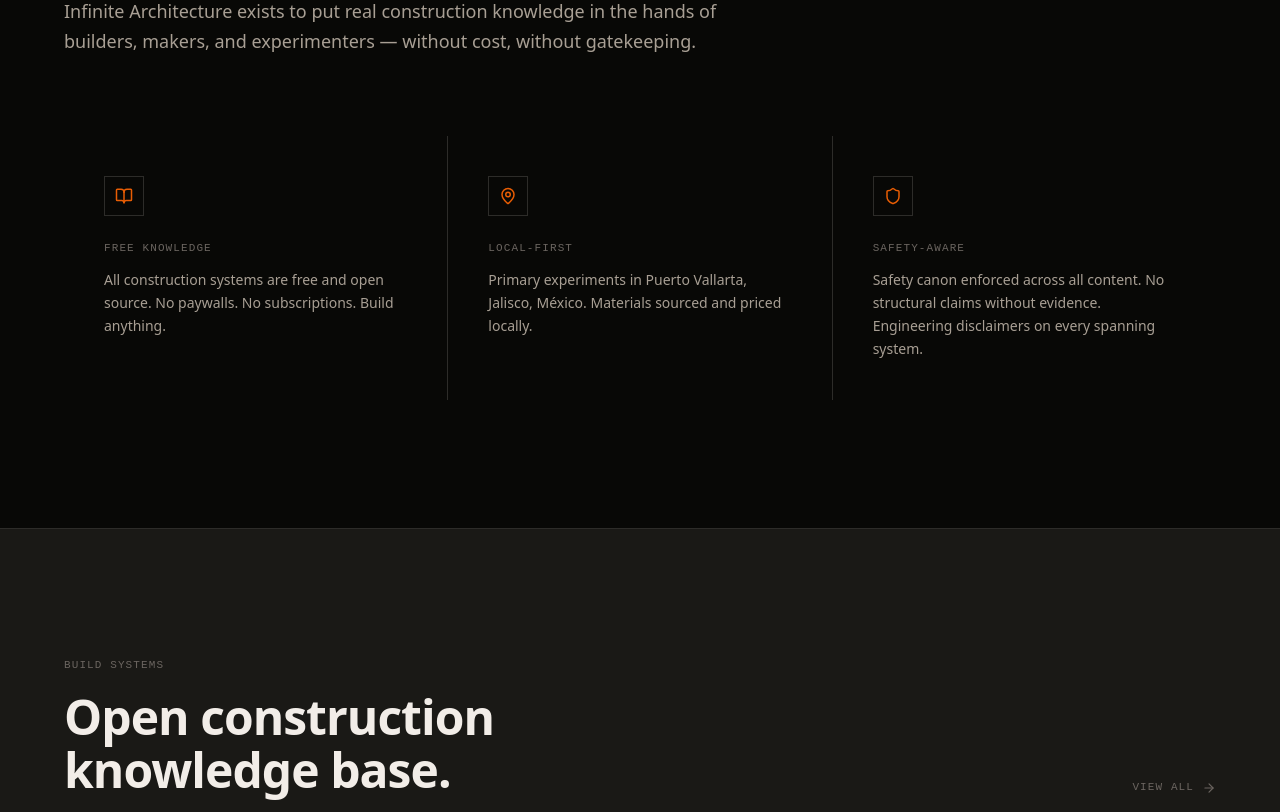
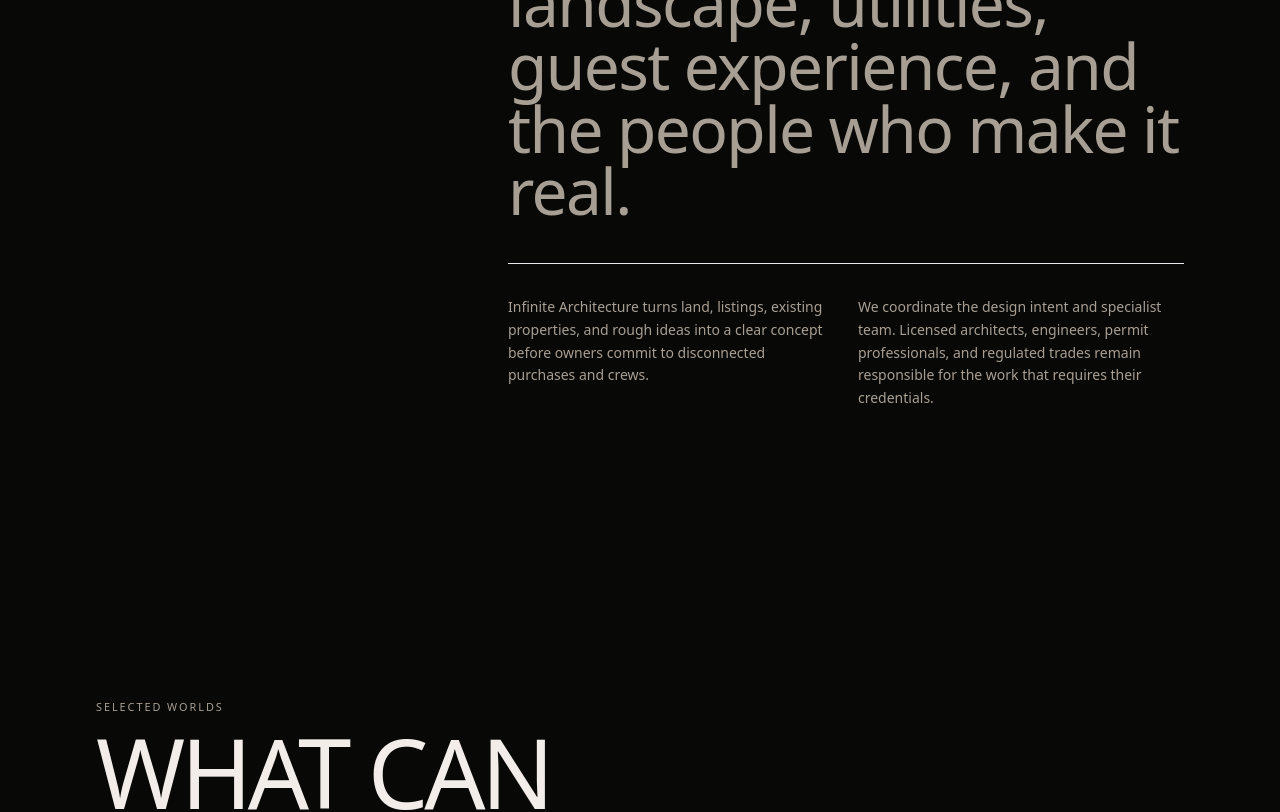
Before and after one commit to executiveusa/infinite-architecture-, a Next.js app: page / in a window 1280 px wide. Shown: the part 1160-1972 px from the top of the page. Built offline with nearby package versions, Linux system fonts and the light colour scheme.

Commit message:
feat: switch homepage to commercial studio experience

```diff
--- a/app/page.tsx
+++ b/app/page.tsx
@@ -1,28 +1,5 @@
-import Hero from '@/components/landing/Hero'
-import Mission from '@/components/landing/Mission'
-import BuildSystemGrid from '@/components/landing/BuildSystemGrid'
-import MaterialLab from '@/components/landing/MaterialLab'
-import FieldNotesPreview from '@/components/landing/FieldNotesPreview'
-import AgentTeaser from '@/components/landing/AgentTeaser'
-import { getBuildSystems, getMaterials } from '@/lib/data'
+import StudioHome from '@/components/landing/StudioHome'
 
-export default async function HomePage() {
-  const [buildSystems, materials] = await Promise.all([
-    getBuildSystems(),
-    getMaterials(),
-  ])
-
-  const featuredSystems = buildSystems.slice(0, 6)
-  const featuredMaterials = materials.slice(0, 6)
-
-  return (
-    <>
-      <Hero />
-      <Mission />
-      <BuildSystemGrid systems={featuredSystems} />
-      <MaterialLab materials={featuredMaterials} />
-      <FieldNotesPreview />
-      <AgentTeaser />
-    </>
-  )
+export default function HomePage() {
+  return <StudioHome />
 }
```
